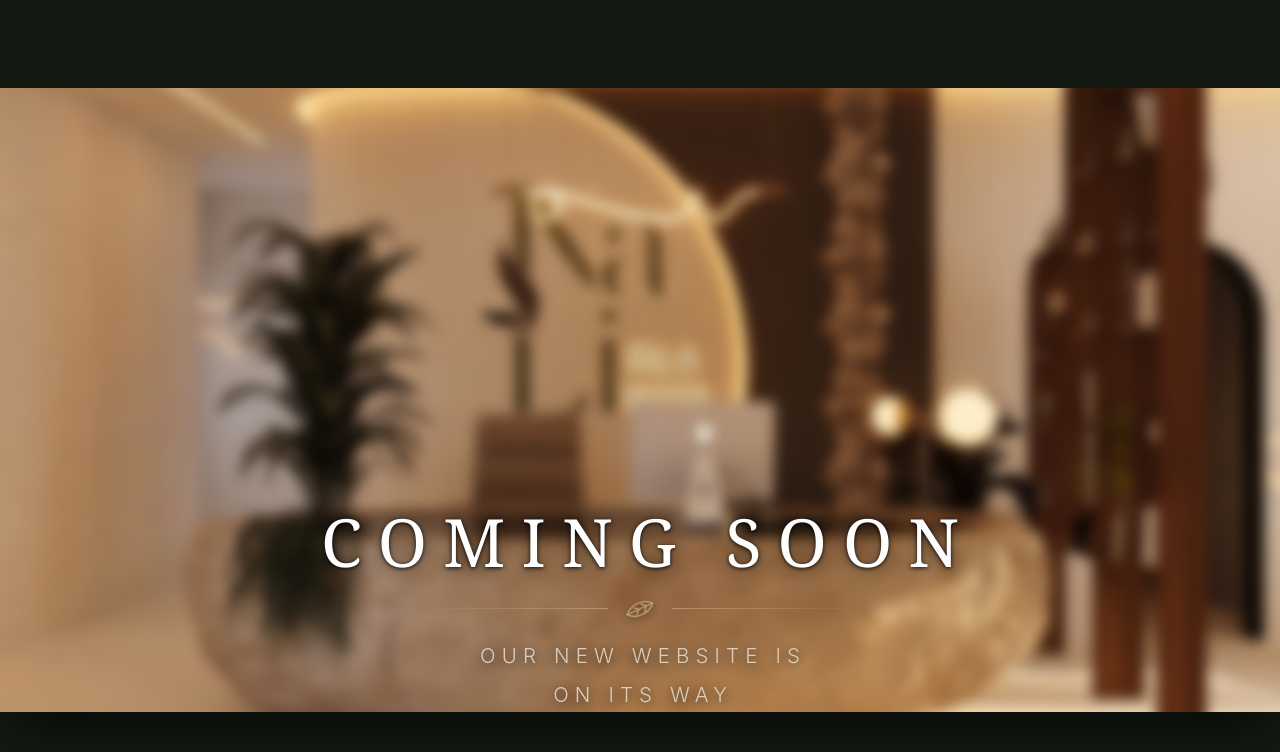
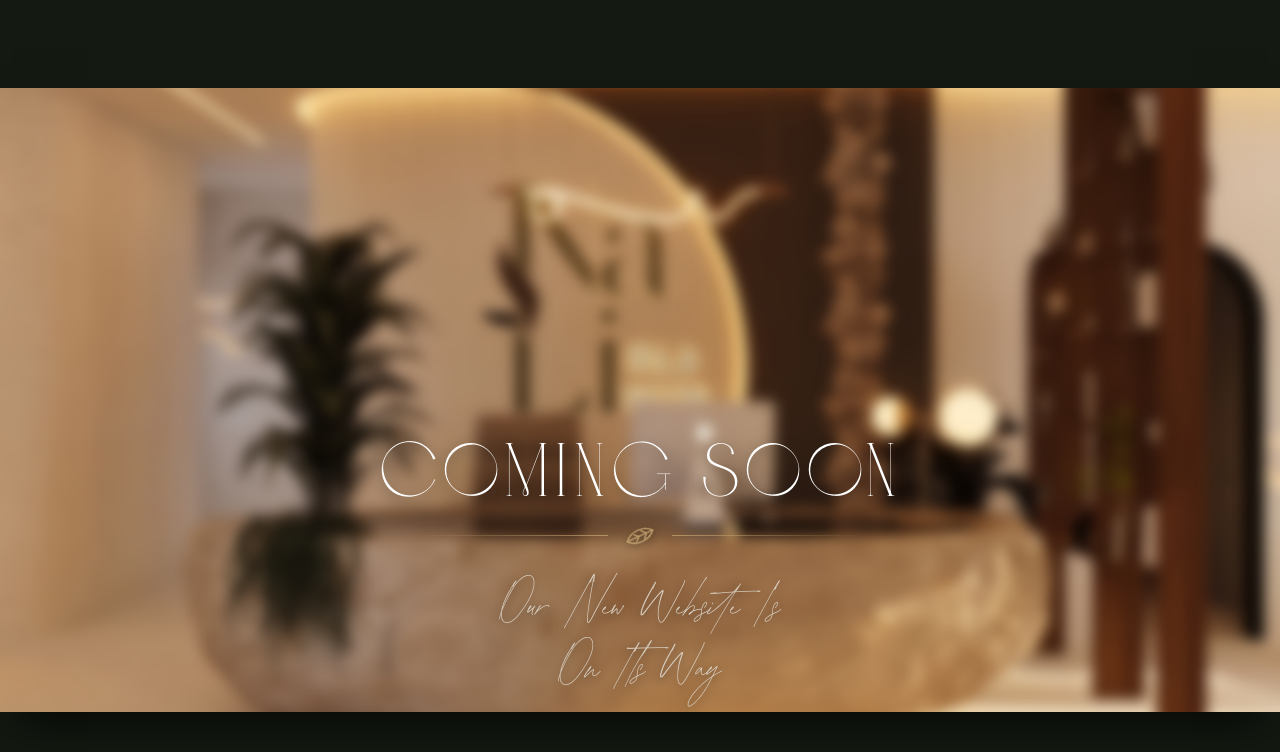
Before and after one commit to achbaklo-web/nali-coming-soon, a plain HTML site: page index.html in a window 1280 px wide. Drawn offline with Linux system fonts and the light colour scheme; a web font is replaced by a local one.

Commit message:
feat: update coming soon with Abramo Serif and Abramo Script fonts from Lunacy

```diff
--- a/index.html
+++ b/index.html
@@ -10,6 +10,26 @@
   <!-- Native Font Declarations (1:1 Lunacy AST Bundled) -->
   <style>
     @font-face {
+      font-family: 'AbramoSerif';
+      src: local('Abramo Serif'), local('AbramoSerif'), local('Abramo Regular'),
+           url('assets/fonts/Abramo-Regular.otf') format('opentype'),
+           url('assets/fonts/Abramo%20Regular.otf') format('opentype'),
+           url('/assets/fonts/Abramo-Regular.otf') format('opentype');
+      font-weight: normal;
+      font-style: normal;
+      font-display: swap;
+    }
+    @font-face {
+      font-family: 'AbramoScript';
+      src: local('Abramo Script'), local('AbramoScript'),
+           url('assets/fonts/Abramo-Script.otf') format('opentype'),
+           url('assets/fonts/Abramo%20Script.otf') format('opentype'),
+           url('/assets/fonts/Abramo-Script.otf') format('opentype');
+      font-weight: normal;
+      font-style: normal;
+      font-display: swap;
+    }
+    @font-face {
       font-family: 'Zaslia';
       src: local('Zaslia'),
            url('assets/fonts/Zaslia.otf') format('opentype'),
@@ -21,8 +41,8 @@
     @font-face {
       font-family: 'Rollandio';
       src: local('Rollandio'),
-           url('assets/nali/fonts/Rollandio.ttf') format('truetype'),
-           url('/assets/nali/fonts/Rollandio.ttf') format('truetype');
+           url('assets/fonts/Rollandio.ttf') format('truetype'),
+           url('/assets/fonts/Rollandio.ttf') format('truetype');
       font-weight: normal;
       font-style: normal;
       font-display: swap;
@@ -30,8 +50,8 @@
     @font-face {
       font-family: 'MADESAONARA';
       src: local('MADESAONARA'),
-           url('assets/nali/fonts/MADESAONARA.otf') format('opentype'),
-           url('/assets/nali/fonts/MADESAONARA.otf') format('opentype');
+           url('assets/fonts/MADESAONARA.otf') format('opentype'),
+           url('/assets/fonts/MADESAONARA.otf') format('opentype');
       font-weight: normal;
       font-style: normal;
       font-display: swap;
@@ -52,7 +72,7 @@
       position: relative;
       user-select: none;
       -webkit-user-select: none;
-      font-family: 'CormorantGaramond-Regular', 'Cormorant Garamond', Georgia, serif;
+      font-family: 'AbramoSerif', 'Abramo Serif', 'Cormorant Garamond', Georgia, serif;
     }
 
     /* Fixed Aspect Ratio Scaled Frame Container (1440 x 703) */
@@ -115,7 +135,7 @@
     .coming-soon-center-block {
       position: absolute;
       left: 50%;
-      top: 66.86%;
+      top: 54.05%;
       transform: translateX(-50%);
       width: 90%;
       max-width: 950px;
@@ -135,16 +155,15 @@
 
     /* 1. Large Luxury Headline: COMING SOON */
     .coming-soon-headline {
-      font-family: 'Cormorant Garamond', 'Zaslia', Georgia, serif;
-      font-size: clamp(34px, 5.2vw, 68px);
-      font-weight: 300;
-      line-height: 1.1;
+      font-family: 'AbramoSerif', 'Abramo Serif', Georgia, serif;
+      font-size: clamp(48px, 6.67vw, 96px);
+      font-weight: normal;
+      line-height: 1.05;
       text-transform: uppercase;
-      letter-spacing: 0.24em;
+      letter-spacing: 0.04em;
       color: #FFFFFF;
-      text-indent: 0.24em; /* offset trailing letter-spacing for true center */
-      text-shadow: 0 4px 20px rgba(0, 0, 0, 0.7), 0 1px 4px rgba(0, 0, 0, 0.9);
-      margin-bottom: clamp(12px, 1.5vw, 22px);
+      text-shadow: 0px 4px 12px rgba(30, 30, 28, 0.56);
+      margin-bottom: clamp(10px, 1.2vw, 9px);
     }
 
     /* 2. Delicate Golden Botanical Leaf Divider */
@@ -155,7 +174,7 @@
       gap: 16px;
       width: 100%;
       max-width: 450px;
-      margin-bottom: clamp(12px, 1.5vw, 21px);
+      margin-bottom: clamp(16px, 2.5vw, 40px);
     }
 
     .leaf-line {
@@ -193,20 +212,19 @@
       stroke-linejoin: round;
     }
 
-    /* 3. Refined Sans-Serif Subtitle: OUR NEW WEBSITE IS ON ITS WAY */
+    /* 3. Refined Cursive Subtitle: Our New Website Is On Its Way */
     .coming-soon-subheading {
-      font-family: 'Inter', system-ui, -apple-system, sans-serif;
-      font-size: clamp(13px, 1.6vw, 21px);
-      font-weight: 300;
-      line-height: 1.7;
-      text-transform: uppercase;
-      letter-spacing: 0.3em;
-      text-indent: 0.3em;
+      font-family: 'AbramoScript', 'Abramo Script', cursive, Georgia, serif;
+      font-size: clamp(26px, 3.89vw, 56px);
+      font-weight: normal;
+      line-height: 1.25;
+      text-transform: none;
+      letter-spacing: normal;
       color: #D9CEBF;
-      text-shadow: 0 2px 12px rgba(0, 0, 0, 0.8);
+      text-shadow: 0px 2px 8px rgba(30, 30, 28, 0.5);
       display: flex;
       flex-direction: column;
-      gap: 4px;
+      gap: 0;
     }
   </style>
 </head>
@@ -240,8 +258,8 @@
           </div>
 
           <p class="coming-soon-subheading">
-            <span>OUR NEW WEBSITE IS</span>
-            <span>ON ITS WAY</span>
+            <span>Our New Website Is</span>
+            <span>On Its Way</span>
           </p>
         </div>
       </a>
```
Also changed, not shown: assets/fonts/Abramo Regular.otf (added), assets/fonts/Abramo Script.otf (added), assets/fonts/Abramo-Regular.otf (added), assets/fonts/Abramo-Script.otf (added).
